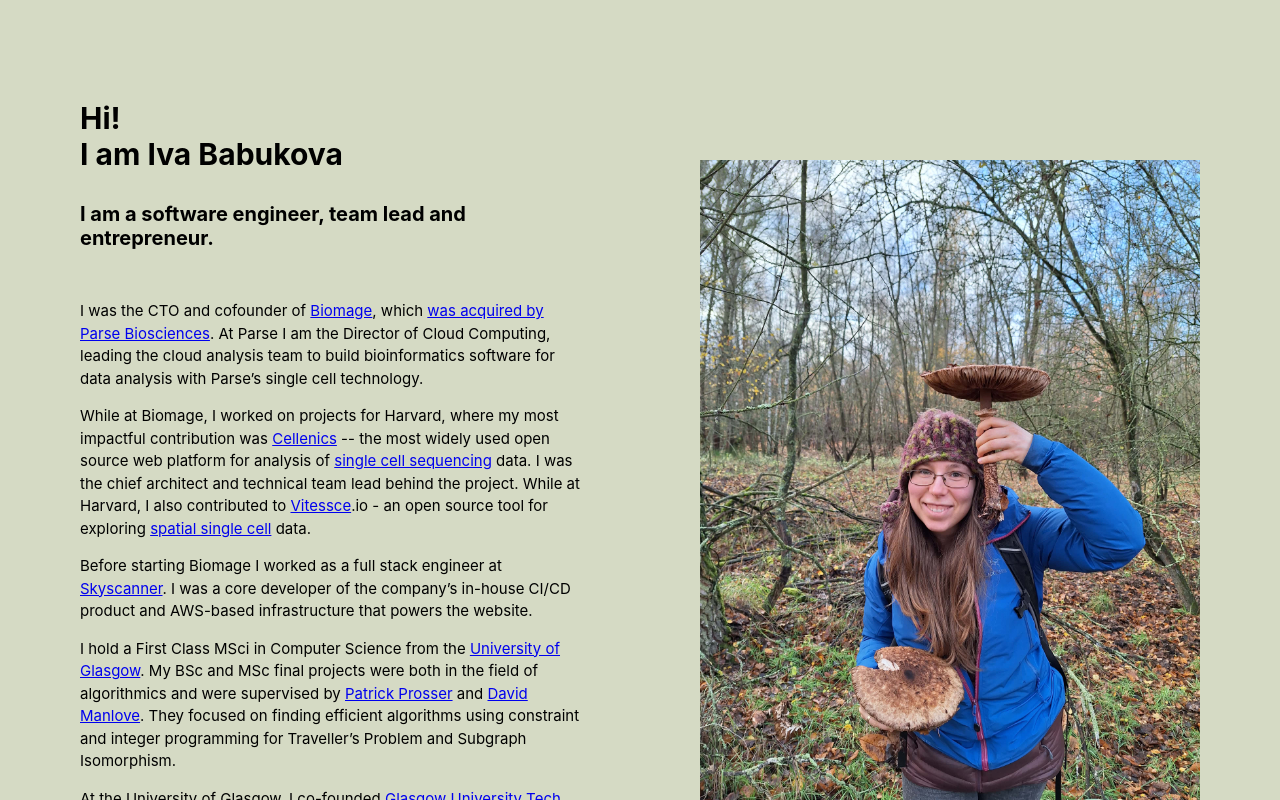
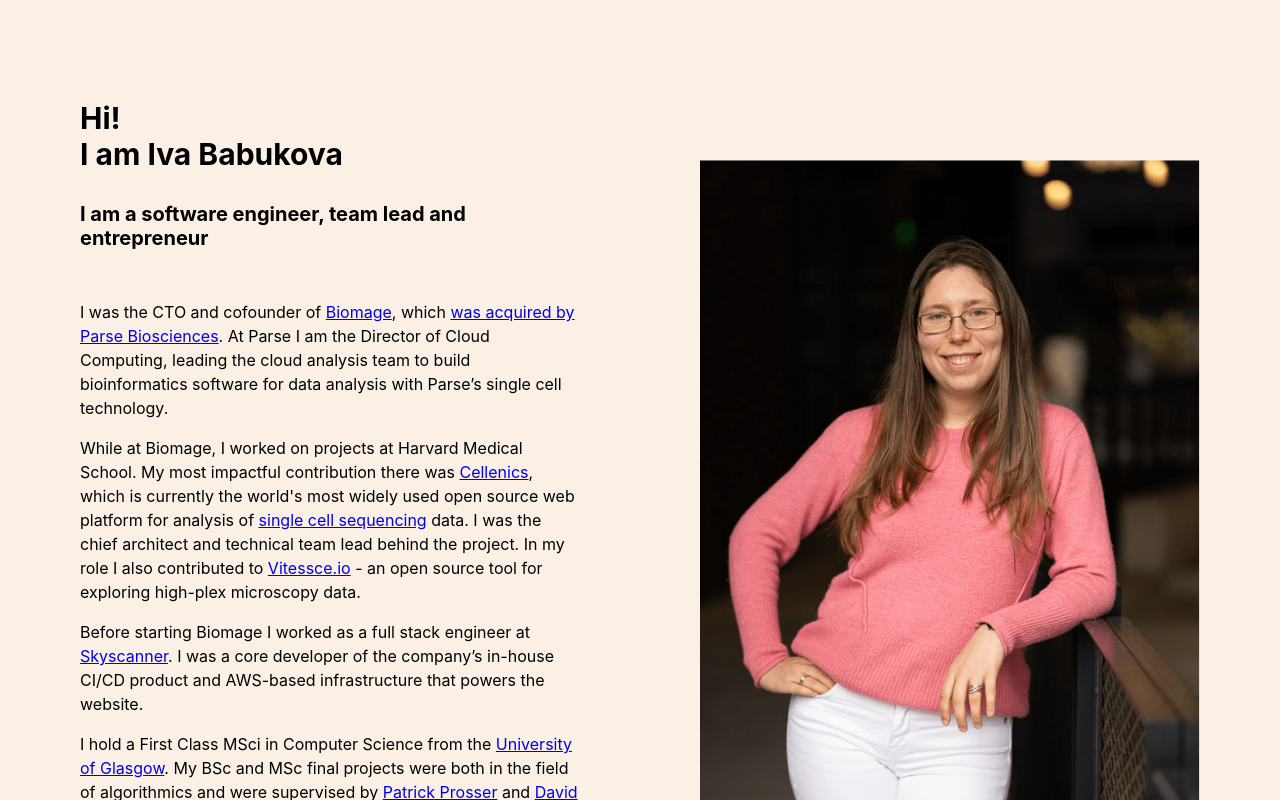
Before and after one commit to ivababukova/bio, a React (Create React App) app: page / in a window 1280 px wide. Shown: the top 800 px of the page. Built offline with nearby package versions, Linux system fonts and the light colour scheme.

Commit message:
Adam's improvements

```diff
--- a/src/pages/HomePage.css
+++ b/src/pages/HomePage.css
@@ -1,6 +1,6 @@
 .HomePage {
   padding: 20px;
-  background-color: #d5dac4;
+  background-color: #faf0e6;
 }
 
 h1 {
@@ -16,7 +16,7 @@ h2 {
 }
 
 p {
-  font-size: 15px;
+  font-size: 16px;
   /* color: #666; */
   line-height: 1.5;
   margin-bottom: 15px;
--- a/src/pages/HomePage.js
+++ b/src/pages/HomePage.js
@@ -1,6 +1,6 @@
 import React from "react";
 import './HomePage.css';
-import mushroomPhoto from '../mushrooms.jpeg';
+import profilePhoto from '../profilePhoto.png';
 
 const page_contents = [
   {
@@ -16,16 +16,16 @@ const page_contents = [
   },
   {
     "text": `
-      While at Biomage, I worked on projects for Harvard, where my most impactful
-      contribution was Cellenics -- the most widely used open source web platform for
+      While at Biomage, I worked on projects at Harvard Medical School. My most impactful
+      contribution there was Cellenics, which is currently the world's most widely used open source web platform for
       analysis of single cell sequencing data. I was the chief architect and technical
-      team lead behind the project. While at Harvard, I also contributed to Vitessce.io -
-        an open source tool for exploring spatial single cell data.
+      team lead behind the project. In my role I also contributed to Vitessce.io -
+        an open source tool for exploring high-plex microscopy data.
     `,
     "links": {
       "Cellenics": "https://github.com/hms-dbmi-cellenics",
       "single cell sequencing": "https://en.wikipedia.org/wiki/Single-cell_sequencing#Single-cell_transcriptome_sequencing_(scRNA-seq)",
-      "Vitessce": "http://vitessce.io/",
+      "Vitessce.io": "http://vitessce.io/",
       "spatial single cell": "https://en.wikipedia.org/wiki/Spatial_transcriptomics"
     }
   },
@@ -43,7 +43,7 @@ const page_contents = [
     "text": `
       I hold a First Class MSci in Computer Science from the University of Glasgow.
       My BSc and MSc final projects were both in the field of algorithmics and were supervised
-      by Patrick Prosser and David Manlove. They focused on finding efficient algorithms using
+      by Patrick Prosser and David Manlove. The projects focused on finding efficient algorithms using
       constraint and integer programming for Traveller’s Problem and Subgraph Isomorphism.
     `,
     "links": {
@@ -56,7 +56,7 @@ const page_contents = [
     "text": `
       At the University of Glasgow, I co-founded Glasgow University Tech Society (GUTS).
       We organized hackathons, which attracted hundreds of students from all around Scotland
-      and major big tech companies in the area.
+      and tech companies local to the area.
     `,
     "links": {
       "Glasgow University Tech Society": "https://www.glasgowunisrc.org/organisation/8656/",
@@ -65,7 +65,7 @@ const page_contents = [
   },
   {
     "text": `
-      I like to read books and give talks from time to time.
+      I like to read books and sometimes I give talks.
     `,
     "links": {
       "give talks": "https://turingfest.com/videos/iva-babukova-can-open-source-cure-cancer/",
@@ -74,7 +74,7 @@ const page_contents = [
   },
   {
     "text": `
-      I am married to a scientist and entrepreneur Adam Kurkiewicz with whom I have a lovely daughter.
+      I am married to a scientist and entrepreneur Adam Kurkiewicz with whom I have a daughter.
     `,
     "links": {
       "Adam Kurkiewicz": "https://www.linkedin.com/in/adam-kurkiewicz-37393681/",
@@ -116,13 +116,13 @@ export default function HomePage() {
       <div className="container">
         <div className="box">
           <h1>Hi! <br/> I am Iva Babukova</h1>
-          <h2>I am a software engineer, team lead and entrepreneur. </h2>
+          <h2>I am a software engineer, team lead and entrepreneur</h2>
           {page_contents.map((paragraph, index) => (
             <p key={index} dangerouslySetInnerHTML={{ __html: getFormattedText(paragraph) }}></p>
           ))}
         </div>
         <div className="box">
-          <img src={mushroomPhoto} alt="My Mushroom Photo" />
+          <img src={profilePhoto} alt="My Profile Photo" />
         </div>
       </div>
     </div>
```
Also changed, not shown: src/mushrooms.jpeg (deleted), src/profilePhoto.png (added).
